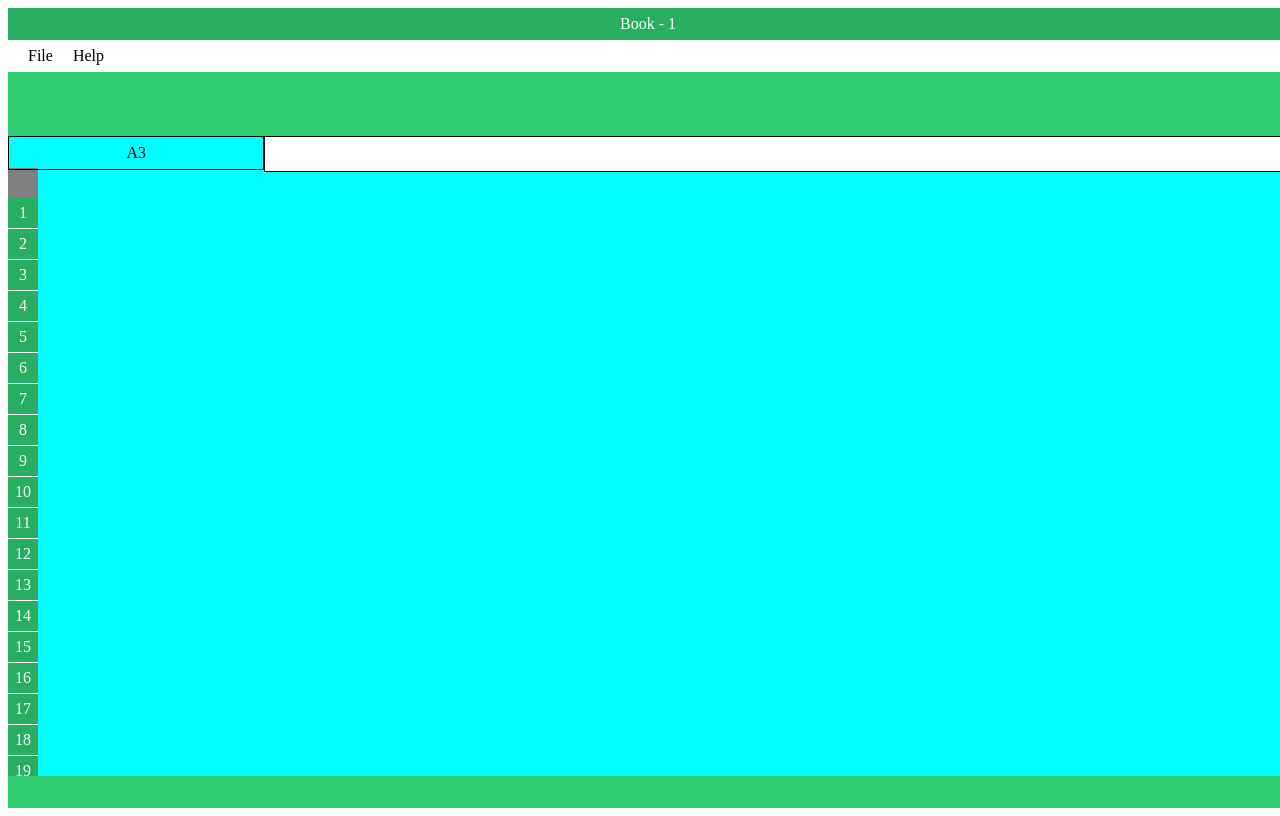
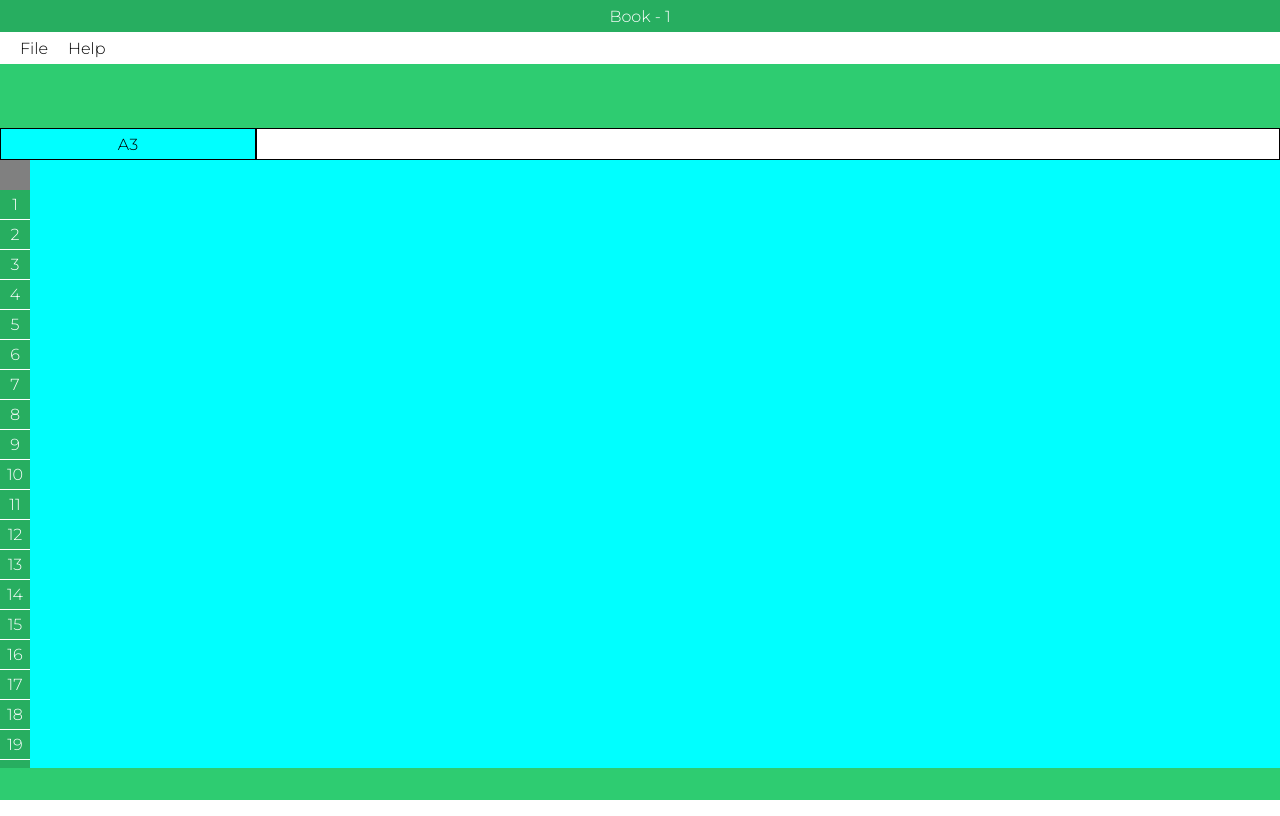
Before and after one commit to Aysuhgarg/Webdev, a website: page Module2/Lec4/MsExcel/index.html in a window 1280 px wide. Drawn offline with Linux system fonts and the light colour scheme.

Commit message:
css done day one

```diff
--- a/Module2/Lec4/MsExcel/style.css
+++ b/Module2/Lec4/MsExcel/style.css
@@ -1,3 +1,11 @@
+* {
+    box-sizing: border-box;
+  }
+
+  body {
+    margin: 0;
+    font-family: "Montserrat", sans-serif;
+  }
 .container{
  height: 100vh;
  width:100vw;
@@ -74,3 +82,11 @@
     border: none;
     border-bottom: 1px solid;
   }
+.column-tag-section{
+    height:30px;
+    width:100vw;
+    position:fixed;
+    top: 20vh;
+    left:30px;
+
+}
```
